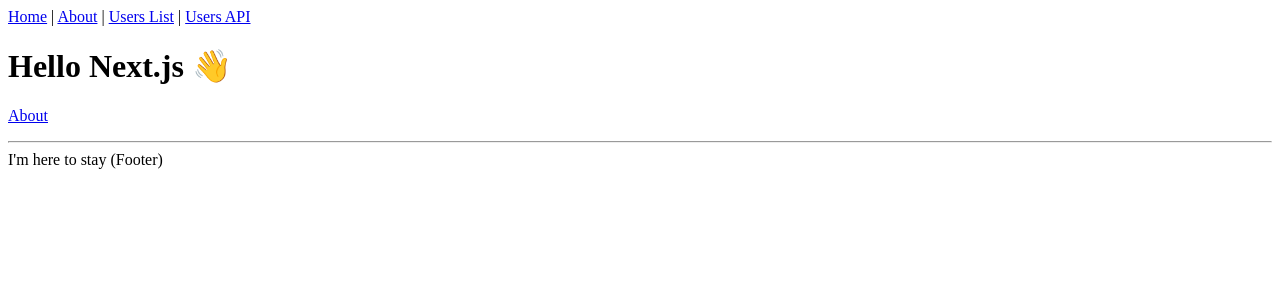
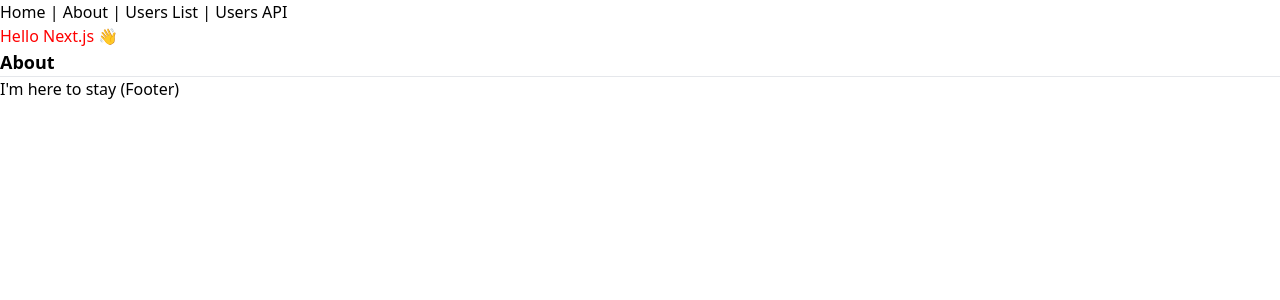
Before and after one commit to apeunit/neueux, a Next.js app: page / in a window 1280 px wide. Shown: the top 300 px of the page. Built offline with nearby package versions, Linux system fonts and the light colour scheme.

Commit message:
chore(setup): setup the project
- add typescript
- add tailwindcss
- add support for sass

```diff
--- a/package.json
+++ b/package.json
@@ -16,6 +16,10 @@
     "@types/node": "^12.12.21",
     "@types/react": "^16.9.16",
     "@types/react-dom": "^16.9.4",
+    "autoprefixer": "^10.1.0",
+    "postcss": "^8.2.1",
+    "sass": "^1.30.0",
+    "tailwindcss": "^2.0.2",
     "typescript": "4.0"
   },
   "license": "MIT"
--- /dev/null
+++ b/pages/_app.tsx
@@ -0,0 +1,10 @@
+import React from "react";
+import { AppProps } from "next/app";
+
+import "styles/global.scss";
+
+function MyApp({ Component, pageProps }: AppProps) {
+  return <Component {...pageProps} />;
+}
+
+export default MyApp;
--- a/pages/index.tsx
+++ b/pages/index.tsx
@@ -3,8 +3,8 @@
 
 const IndexPage = () => (
   <Layout title="Home | Next.js + TypeScript Example">
-    <h1>Hello Next.js 👋</h1>
-    <p>
+    <h1 className="red">Hello Next.js 👋</h1>
+    <p className="text-lg font-semibold">
       <Link href="/about">
         <a>About</a>
       </Link>
--- /dev/null
+++ b/postcss.config.js
@@ -0,0 +1,3 @@
+module.exports = {
+  plugins: ["tailwindcss", "autoprefixer"],
+};
--- /dev/null
+++ b/styles/global.scss
@@ -0,0 +1,7 @@
+@import "~tailwindcss/base";
+@import "~tailwindcss/components";
+@import "~tailwindcss/utilities";
+
+.red {
+  color: red;
+}
--- /dev/null
+++ b/tailwind.config.js
@@ -0,0 +1,15 @@
+module.exports = {
+  purge: ['./components/**/*.{js,ts,jsx,tsx}', './pages/**/*.{js,ts,jsx,tsx}'],
+  darkMode: 'media', // 'media' or 'class'
+  theme: {
+    extend: {
+      colors: {
+        'accent-1': '#333',
+      },
+    },
+  },
+  variants: {
+    extend: {},
+  },
+  plugins: [],
+}
--- a/tsconfig.json
+++ b/tsconfig.json
@@ -16,8 +16,9 @@
     "resolveJsonModule": true,
     "skipLibCheck": true,
     "strict": true,
-    "target": "esnext"
+    "target": "esnext",
+    "baseUrl": "."
   },
   "exclude": ["node_modules"],
-  "include": ["**/*.ts", "**/*.tsx"]
+  "include": ["**/*.ts", "**/*.tsx", "pages/_app.tsx"]
 }
```
Also changed, not shown: 1 other file (tests, documents, lock files or other folders).
